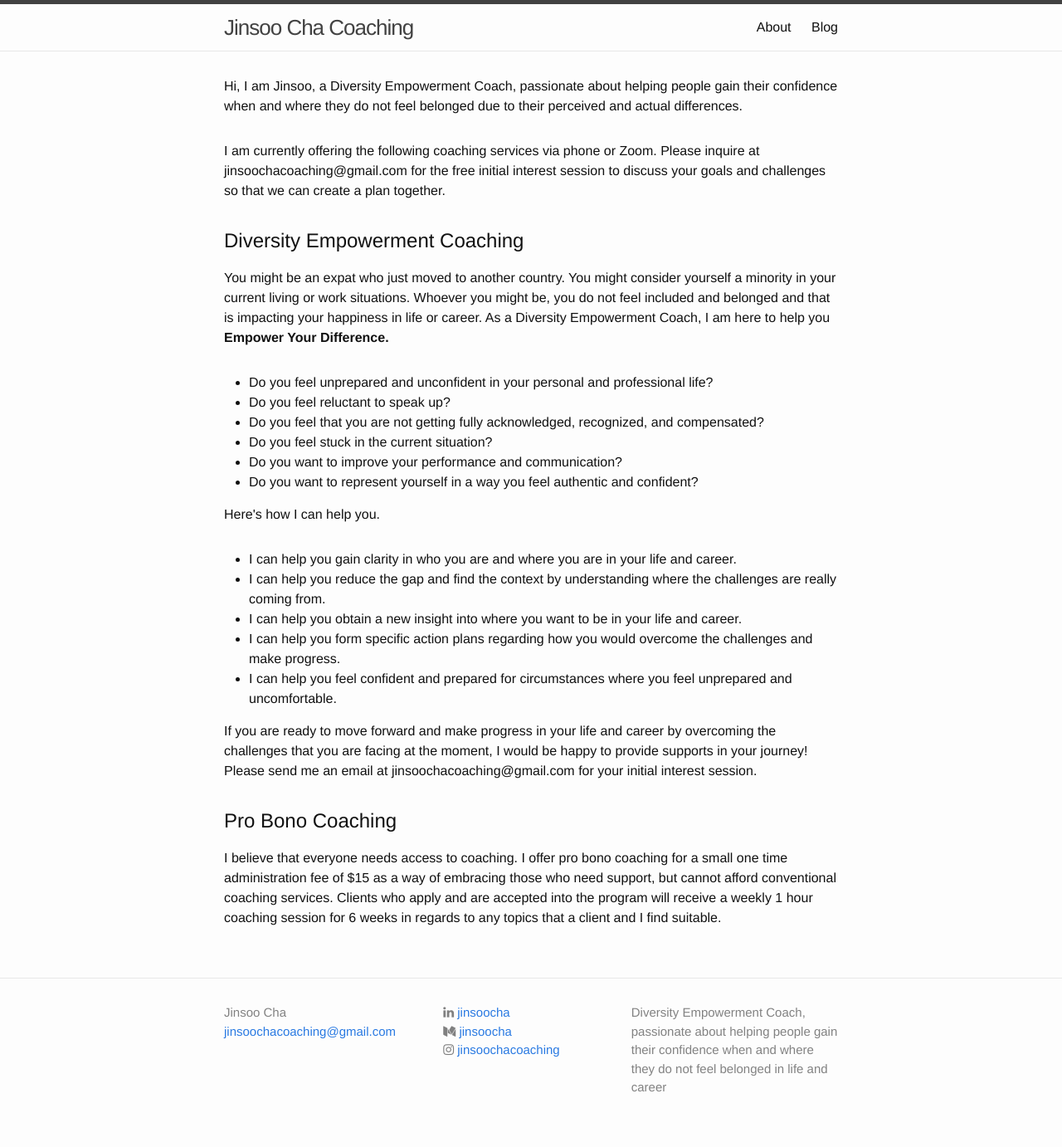
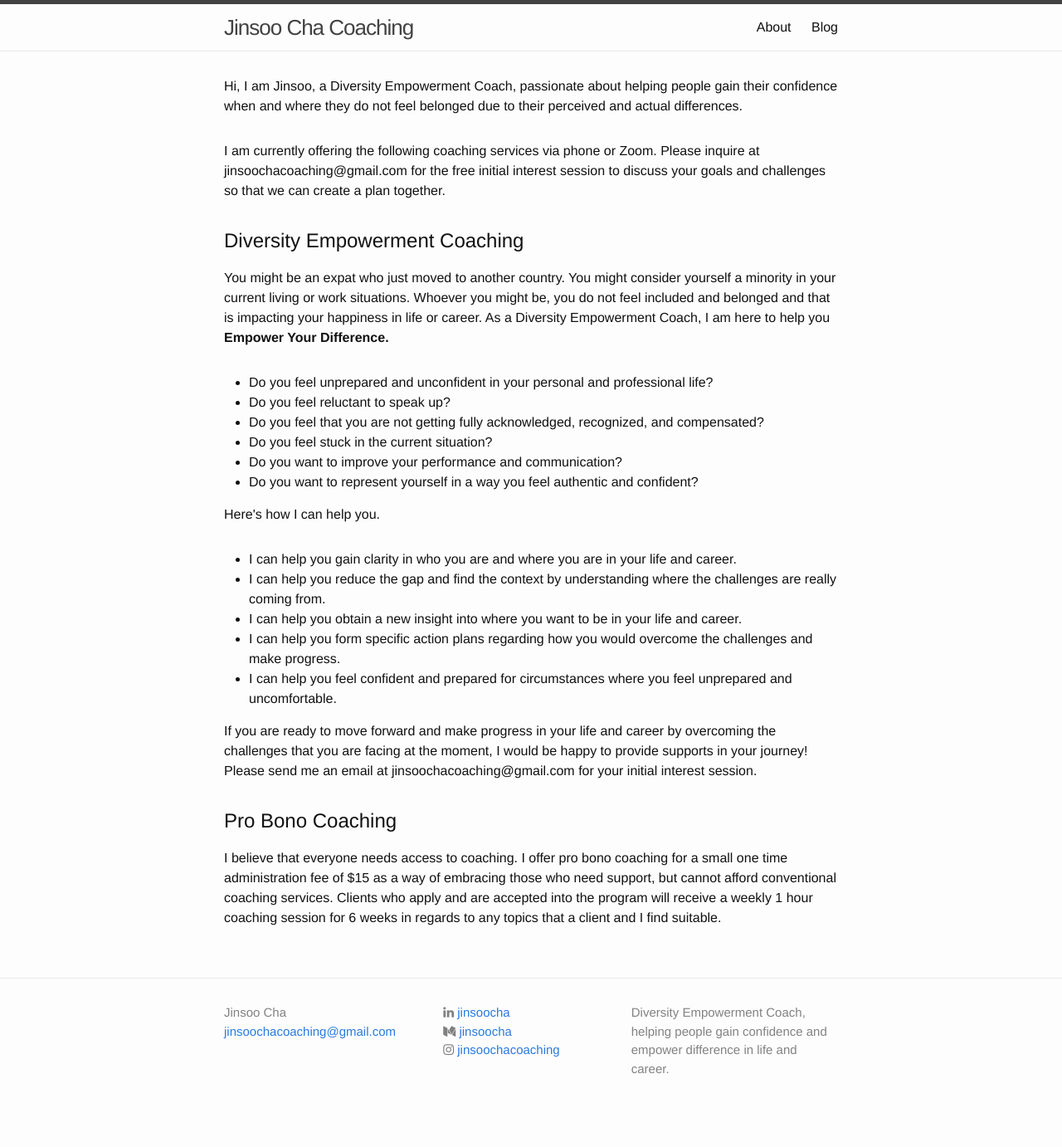
Before and after one commit to jinsoocha/jinsoocha.github.io, a Jekyll site: the page built from index.html, in a window 1280 px wide. Shown: the whole page at 83% size. Built offline with Jekyll 4.4.1, drawn with Linux system fonts in a browser that asks for light colours; nearby versions of some CDN libraries; after the commit the page ends 1359 px from its top, so only the background shows below that.

Commit message:
Update _config.yml

```diff
--- a/_config.yml
+++ b/_config.yml
@@ -10,7 +10,7 @@ title: Jinsoo Cha Coaching
 name: Jinsoo Cha
 email: jinsoochacoaching@gmail.com
 description: > # this means to ignore newlines until "baseurl:"
-  Diversity Empowerment Coach, passionate about helping people gain their confidence when and where they do not feel belonged in life and career
+  Diversity Empowerment Coach, helping people gain confidence and empower difference in life and career.
 baseurl: "" # the subpath of your site, e.g. /blog
 url: "jinsoocha.github.io" # the base hostname & protocol for your site
 
```
